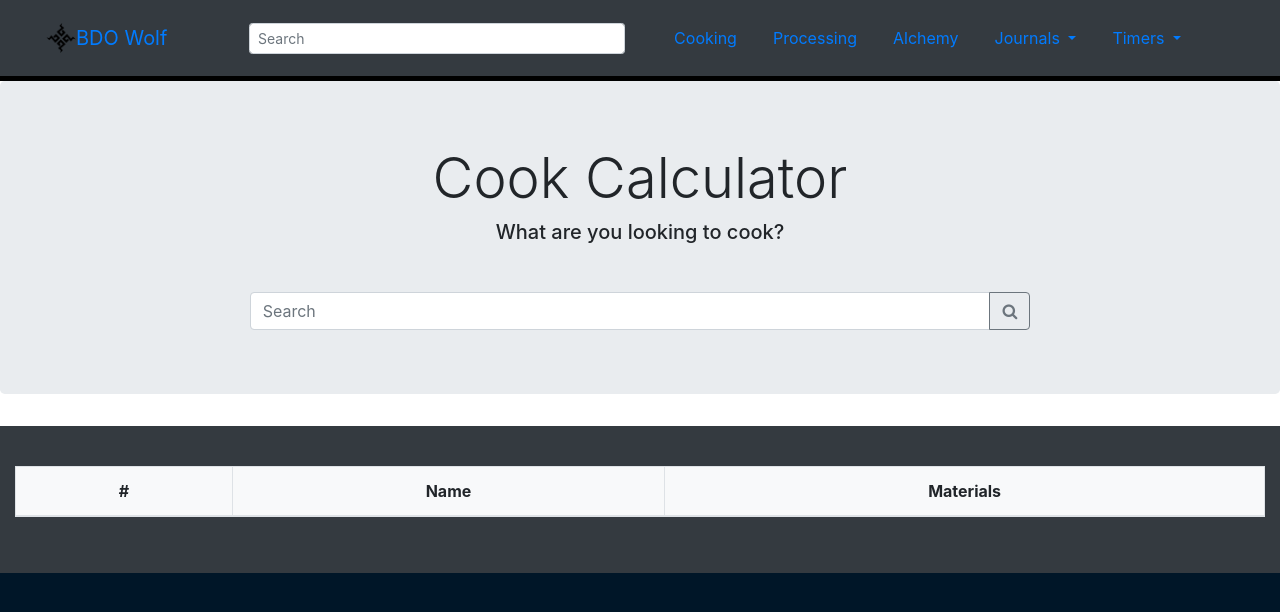
After one commit to ejwoulfe/BDOProfit, a PHP site: page /Calculator/cook.php in a window 1280 px wide. The commit adds this page. Shown: the top 612 px of the page. Run offline with PHP 8.4, Linux system fonts and the light colour scheme; lists and menus that the app fills with data are empty.

Commit message:
Added php files for header, navigation, and calculator pages

```diff
--- /dev/null
+++ b/Calculator/cook.php
@@ -0,0 +1,57 @@
+<!DOCTYPE html>
+
+<?php require_once('../inc/header.php');?>
+
+
+  <body>
+    <?php require_once('../inc/navigation.php');?>
+
+
+    <div id="calc_jum" class="jumbotron ">
+      <h1 class="display-4 text-center">Cook Calculator</h1>
+      <p class="h5 text-center">What are you looking to cook?</p>
+
+      <div id="calc_search_bar" class="col-md-8">
+      <div class="input-group mt-5">
+        <input type="text" class="form-control" placeholder="Search" aria-label="cook search" aria-describedby="basic-addon2">
+        <div class="input-group-append">
+          <button class="btn btn-outline-secondary" type="button">
+            <i class="fa fa-search"></i>
+          </button>
+        </div>
+      </div>
+      </div>
+    </div>
+
+
+
+
+
+    <div id="main_content" class="container-fluid bg-dark">
+
+      <table class="table table-bordered text-center bg-light">
+        <thead>
+          <tr>
+            <th scope="col col-4">#</th>
+            <th scope="col col-4">Name</th>
+            <th scope="col col-4">Materials</th>
+          </tr>
+        </thead>
+        <tbody>
+          <tr>
+        </tbody>
+      </table>
+
+    </div>
+
+
+
+
+
+    <script src="https://code.jquery.com/jquery-3.3.1.slim.min.js" integrity="sha384-q8i/X+965DzO0rT7abK41JStQIAqVgRVzpbzo5smXKp4YfRvH+8abtTE1Pi6jizo" crossorigin="anonymous"></script>
+    <script src="https://cdnjs.cloudflare.com/ajax/libs/popper.js/1.14.7/umd/popper.min.js" integrity="sha384-UO2eT0CpHqdSJQ6hJty5KVphtPhzWj9WO1clHTMGa3JDZwrnQq4sF86dIHNDz0W1" crossorigin="anonymous"></script>
+    <script src="https://stackpath.bootstrapcdn.com/bootstrap/4.3.1/js/bootstrap.min.js" integrity="sha384-JjSmVgyd0p3pXB1rRibZUAYoIIy6OrQ6VrjIEaFf/nJGzIxFDsf4x0xIM+B07jRM" crossorigin="anonymous"></script>
+    <script src="../js/app.js"></script>
+
+  </body>
+</html>
--- a/css/style.css
+++ b/css/style.css
@@ -77,6 +77,29 @@ nav{
   visibility: hidden;
 }
 
+
+
+
+
+/* Calculator Pages  CSS */
+#calc_search_bar{
+margin: auto;
+}
+
+
+
+
+
+
+
+
+
+
+
+
+
+/* Calculator Pages Css End */
+
 /* Footer Ends */
 /* Media Queries */
 @@media (max-width 992px) {
--- /dev/null
+++ b/inc/header.php
@@ -0,0 +1,12 @@
+<head>
+  <meta charset="utf-8">
+  <meta name="viewport" content="width=device-width, initial-scale=1">
+
+  <title>BDO Wolf</title>
+
+  <link rel="stylesheet" href="https://stackpath.bootstrapcdn.com/bootstrap/4.3.1/css/bootstrap.min.css" integrity="sha384-ggOyR0iXCbMQv3Xipma34MD+dH/1fQ784/j6cY/iJTQUOhcWr7x9JvoRxT2MZw1T" crossorigin="anonymous">
+  <link href="https://stackpath.bootstrapcdn.com/font-awesome/4.7.0/css/font-awesome.min.css" rel="stylesheet" integrity="sha384-wvfXpqpZZVQGK6TAh5PVlGOfQNHSoD2xbE+QkPxCAFlNEevoEH3Sl0sibVcOQVnN" crossorigin="anonymous">
+  <link rel="stylesheet" href="../css/style.css">
+
+
+</head>
--- /dev/null
+++ b/inc/navigation.php
@@ -0,0 +1,57 @@
+    <!-- Navigation Bar -->
+    <nav class="navbar navbar-expand-lg bg-dark">
+      <div id="navigation" class="container-fluid">
+
+
+          <div id="logo" class="col-4 col-sm-2 .order-sm-1">
+            <a class="navbar-brand" href="../index.html">
+              <img src="/assets/logo.png" height="30" class="d-inline-block align-top">BDO Wolf</a>
+          </div>
+
+
+          <button id="collapse_button" class="navbar-toggler ml-auto mb-2" type="button" data-toggle="collapse" data-target="#navbarList" aria-controls="navbarList" aria-expanded="false" aria-label="Toggle navigation">
+       <i class="fa fa-bars mt-2"></i>
+     </button>
+
+     <div id="search_box" class="col-4 col-sm-4 .order-sm-3">
+           <form class="form-inline">
+             <input id="search_bar" class="form-control form-control-sm" type="search" placeholder="Search" aria-label="Search">
+           </form>
+
+     </div>
+      <div class="collapse navbar-collapse flex-grow-1 text-right" id="navbarList">
+            <ul id="ul_container" class="navbar-nav ml-auto flex-nowrap">
+                 <li class="nav-item">
+                   <a id="cooking_button" class="nav-link" href="../Calculator/cook.php">Cooking</a>
+                 </li>
+                 <li class="nav-item">
+                   <a id="processing_button" class="nav-link"href="../Calculator/process.php">Processing</a>
+                 </li>
+                 <li class="nav-item">
+                   <a id="alchemy_button"  class="nav-link"href="../Calculator/alchemy.php">Alchemy</a>
+                 </li>
+                 <li class="nav-item dropdown">
+            <a class="nav-link dropdown-toggle" href="#" id="navbarJournalsDropdown" data-toggle="dropdown" aria-haspopup="true" aria-expanded="false">
+              Journals
+            </a>
+            <div id="journal_dropdown" class="dropdown-menu text-right" aria-labelledby="navbarJournalsDropdown">
+              <a class="dropdown-item " href="#">Grinding Log</a>
+              <a class="dropdown-item" href="#">Hunting Log</a>
+            </div>
+          </li>
+               <li class="nav-item dropdown">
+             <a class="nav-link dropdown-toggle" href="#" id="navbarTimersDropdown" data-toggle="dropdown" aria-haspopup="true" aria-expanded="false">
+               Timers
+             </a>
+             <div id="timer_dropdown" class="dropdown-menu text-right" aria-labelledby="navbarTimersDropdown">
+               <a class="dropdown-item" href="#">Imperial Reset</a>
+               <a class="dropdown-item" href="#">Cooking AFK Timer</a>
+               <a class="dropdown-item" href="#">Processing AFK Timer</a>
+               <a class="dropdown-item" href="#">Boss Timer</a>
+             </div>
+           </li>
+              </ul>
+          </div>
+      </div>
+    </nav>
+    <!-- Navigation Bar End -->
--- a/js/app.js
+++ b/js/app.js
@@ -1,10 +1,8 @@
 
 $(document).ready(function () {
 
-  var isExpanded = $('#collapse_button').attr("aria-expanded");
-
-  $(isExpanded).on('shown.bs.collapse', function () {
-         console.log("Pressed.");
-     });
+  $(".card").click(function(event) {
+          alert(event.target.id);
+      });
 
 });
```
Also changed, not shown: Calculator/alchemy.php (added, +57 -0 lines), Calculator/process.php (added, +57 -0 lines), index.html (+10 -11 lines).
